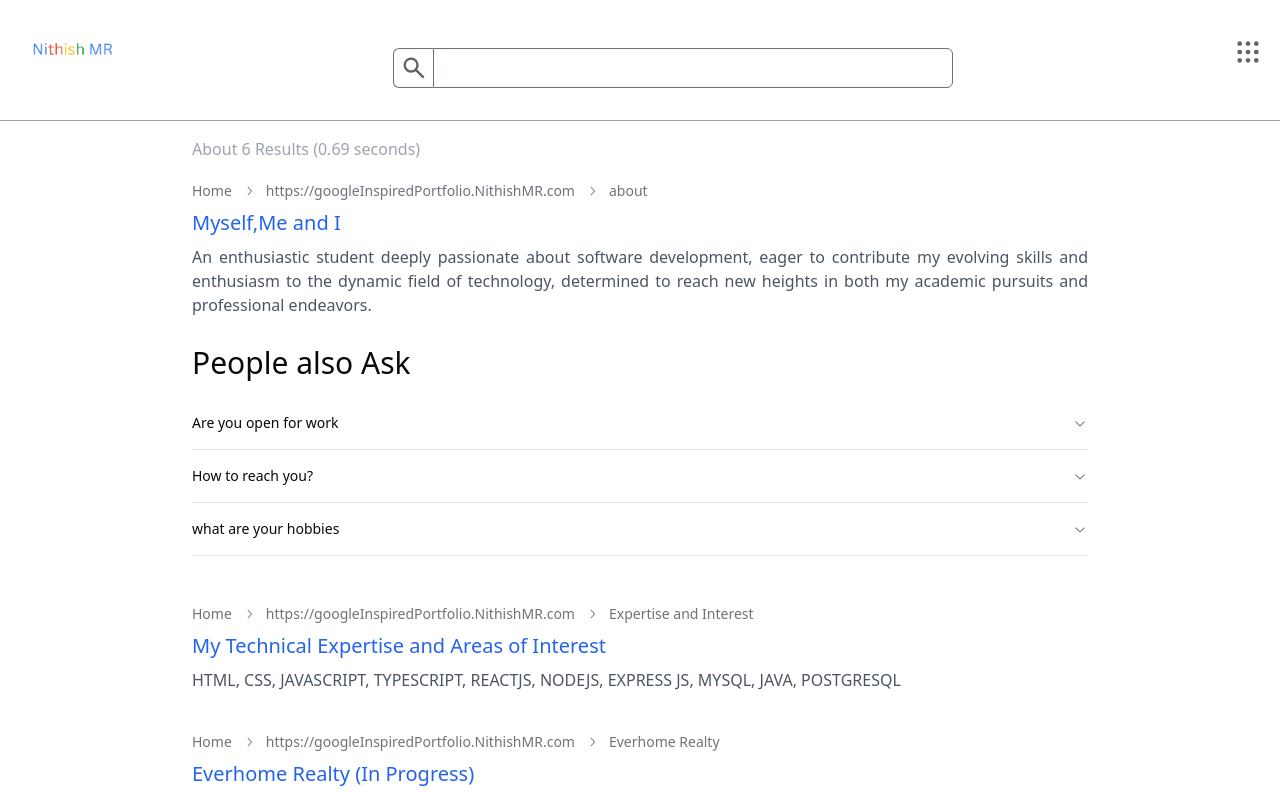
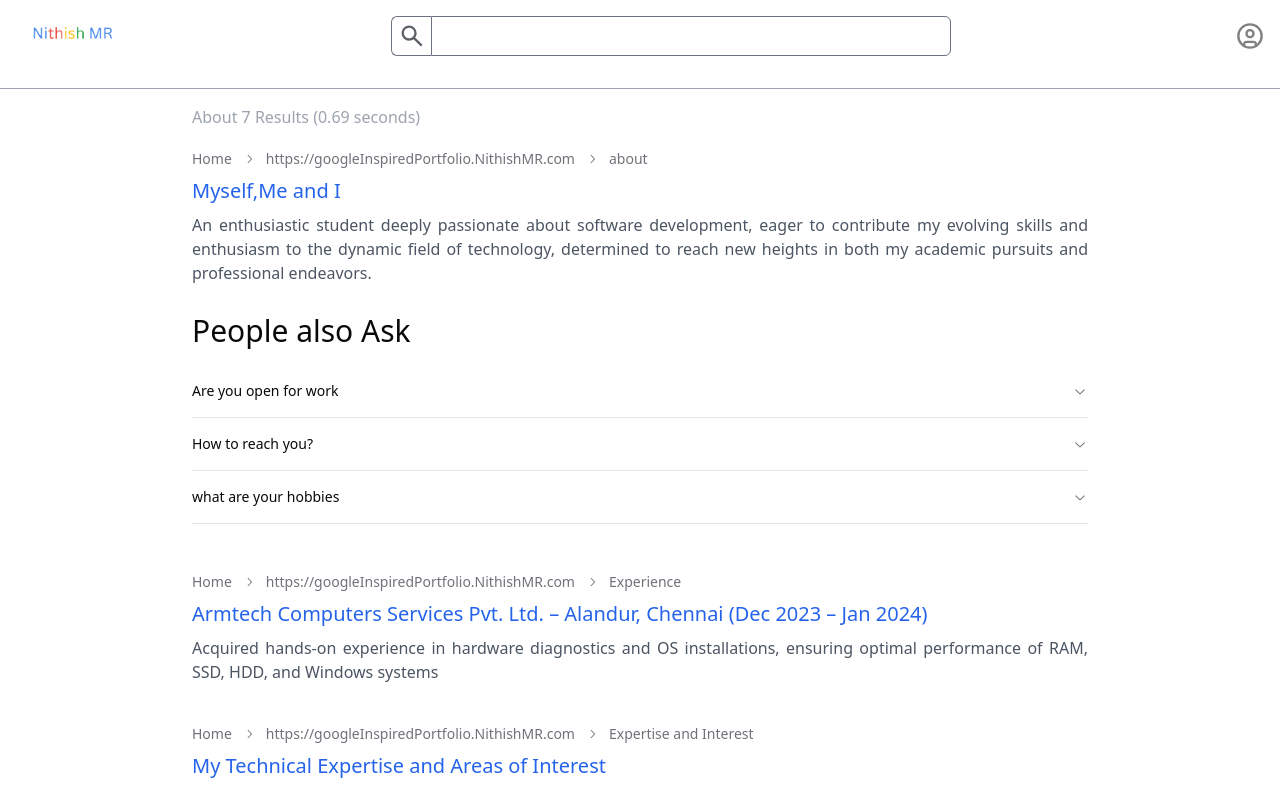
Before and after one commit to NithishMR/Google-Inspired-Portfolio, a React (Vite) app: page /all in a window 1280 px wide. Shown: the top 792 px of the page. Built offline with nearby package versions, Linux system fonts and the light colour scheme.

Commit message:
made changes on 17 december 2024

```diff
--- a/package.json
+++ b/package.json
@@ -14,8 +14,10 @@
     "@radix-ui/react-icons": "^1.3.0",
     "@radix-ui/react-slot": "^1.1.0",
     "@radix-ui/react-tabs": "^1.1.0",
+    "@radix-ui/react-tooltip": "^1.1.6",
     "class-variance-authority": "^0.7.0",
     "clsx": "^2.1.1",
+    "lucide-react": "^0.468.0",
     "react": "^18.3.1",
     "react-dom": "^18.3.1",
     "react-router-dom": "^6.26.1",
--- a/src/Pages/About.tsx
+++ b/src/Pages/About.tsx
@@ -29,6 +29,14 @@ const aboutData: QandA[] = [
   // Add more QandA pairs as needed
 ];
 const metaData: QandA1[] = [
+  {
+    question:
+      "Armtech Computers Services Pvt. Ltd. – Alandur, Chennai (Dec 2023 – Jan 2024)",
+    answer:
+      "Acquired hands-on experience in hardware diagnostics and OS installations, ensuring optimal performance of RAM, SSD, HDD, and Windows systems",
+    bc: "Experience",
+    linkTo: "https://www.linkedin.com/in/nithishmr/",
+  },
   {
     question: "My Technical Expertise and Areas of Interest",
     answer:
--- /dev/null
+++ b/src/Pages/ExpandedAccount.tsx
@@ -0,0 +1,7 @@
+export default function ExpandedAccount() {
+  return (
+    <>
+      <div className=""></div>
+    </>
+  );
+}
--- a/src/Pages/Footer.tsx
+++ b/src/Pages/Footer.tsx
@@ -13,7 +13,7 @@ function Footer() {
             <li>
               <Link
                 to="/about"
-                className="text-gray-700 hover:text-gray-900 font-semibold transition duration-200"
+                className="text-gray-700 hover:text-gray-900 font-semibold transition duration-200 hover:underline"
               >
                 About
               </Link>
@@ -21,7 +21,7 @@ function Footer() {
             <li>
               <Link
                 to="/projects"
-                className="text-gray-700 hover:text-gray-900 font-semibold transition duration-200"
+                className="text-gray-700 hover:text-gray-900 font-semibold transition duration-200 hover:underline"
               >
                 Projects
               </Link>
@@ -29,7 +29,7 @@ function Footer() {
             <li>
               <a
                 href="#blog"
-                className="text-gray-700 hover:text-gray-900 font-semibold transition duration-200"
+                className="text-gray-700 hover:text-gray-900 font-semibold transition duration-200 hover:underline"
               >
                 Blog
               </a>
@@ -43,7 +43,7 @@ function Footer() {
                 href="https://github.com/NithishMR/"
                 target="_blank"
                 rel="noopener noreferrer"
-                className="text-gray-700 hover:text-gray-900 font-semibold transition duration-200"
+                className="text-gray-700 hover:text-gray-900 font-semibold transition duration-200 hover:underline"
               >
                 GitHub
               </a>
@@ -51,7 +51,7 @@ function Footer() {
             <li>
               <a
                 href="mailto:nithishmr004@gmail.com"
-                className="text-gray-700 hover:text-gray-900 font-semibold transition duration-200"
+                className="text-gray-700 hover:text-gray-900 font-semibold transition duration-200 hover:underline"
               >
                 Email
               </a>
--- a/src/Pages/FrontPage.tsx
+++ b/src/Pages/FrontPage.tsx
@@ -1,16 +1,44 @@
 import Footer from "./Footer";
 import SearchBar from "./SearchBar";
+import { CircleUser } from "lucide-react";
+import {
+  Tooltip,
+  TooltipContent,
+  TooltipProvider,
+  TooltipTrigger,
+} from "@/components/ui/tooltip";
 
 function FrontPage() {
   return (
     <div className="">
       <div className="w-full">
         <div className="flex flex-row items-center justify-end space-x-6 p-4">
-          <div className="cursor-pointer">Gmail</div>
-          <div className="cursor-pointer">Images</div>
+          <div className="cursor-pointer text-gray-500 hover:underline">
+            Gmail
+          </div>
+          <div className="cursor-pointer text-gray-500 hover:underline">
+            Github
+          </div>
           <div className="flex items-center space-x-4">
-            <div className="cursor-pointer">another icon</div>
-            <div className="cursor-pointer">Account icon</div>
+            {/* <div className="cursor-pointer">
+              <img src="../src/assets/Apps.svg" alt="apps" className="w-6" />
+            </div> */}
+
+            <TooltipProvider>
+              <Tooltip>
+                <TooltipTrigger>
+                  <div className="cursor-pointer">
+                    <CircleUser color="gray" size={28} />
+                  </div>
+                </TooltipTrigger>
+                <TooltipContent>
+                  <div className="flex flex-col items-center justify-center">
+                    <div className="">Nithish MR</div>
+                    <div className="">nithishmr004@gmail.com</div>
+                  </div>
+                </TooltipContent>
+              </Tooltip>
+            </TooltipProvider>
           </div>
         </div>
       </div>
--- a/src/Pages/NewSearch.tsx
+++ b/src/Pages/NewSearch.tsx
@@ -1,34 +1,43 @@
 // import MultiTabs from "./MultiTabs";
 import SearchBar from "./SearchBar";
+import { CircleUser } from "lucide-react";
+import {
+  Tooltip,
+  TooltipContent,
+  TooltipProvider,
+  TooltipTrigger,
+} from "@/components/ui/tooltip";
 function NewSearch() {
   return (
     <>
       <div className="">
         <div className="w-full p-4 border-b-[1px] border-gray-400">
-          {/* Top Section with Logo, Search Bar, and Icons */}
           <div className="flex justify-between items-center mb-4">
-            {/* Logo */}
             <div className="flex items-center">
               <img src="../src/assets/copy1.png" alt="Logo" className="h-8" />
-              {/* <span className="text-2xl font-bold text-blue-500">Enjeck</span> */}
+            </div>
+            <div className="ml-[-24px]">
+              <SearchBar />
             </div>
 
-            {/* Search Bar */}
-            <SearchBar />
-
-            {/* Icons */}
             <div className="flex items-center space-x-4">
-              <i className="fas fa-th"></i>
-              <img
-                src="../src/assets/Apps.svg"
-                alt="Profile"
-                className="h-8 w-8 rounded-full"
-              />
+              <TooltipProvider>
+                <Tooltip>
+                  <TooltipTrigger>
+                    <div className="cursor-pointer">
+                      <CircleUser color="gray" size={28} />
+                    </div>
+                  </TooltipTrigger>
+                  <TooltipContent>
+                    <div className="flex flex-col items-center justify-center">
+                      <div className="">Nithish MR</div>
+                      <div className="">nithishmr004@gmail.com</div>
+                    </div>
+                  </TooltipContent>
+                </Tooltip>
+              </TooltipProvider>
             </div>
           </div>
-
-          {/* Navigation Section */}
-          {/* <MultiTabs /> */}
         </div>
       </div>
     </>
--- a/src/Pages/SearchBar.tsx
+++ b/src/Pages/SearchBar.tsx
@@ -77,7 +77,7 @@ const SearchBar: React.FC = () => {
   };
 
   return (
-    <div ref={searchRef} className="search-container mt-8">
+    <div ref={searchRef} className="search-container items-center">
       <div className="search-area flex justify-center items-center">
         <label htmlFor="search-about-me" className="flex items-center">
           <button
--- /dev/null
+++ b/src/components/ui/tooltip.tsx
@@ -0,0 +1,32 @@
+"use client"
+
+import * as React from "react"
+import * as TooltipPrimitive from "@radix-ui/react-tooltip"
+
+import { cn } from "@/lib/utils"
+
+const TooltipProvider = TooltipPrimitive.Provider
+
+const Tooltip = TooltipPrimitive.Root
+
+const TooltipTrigger = TooltipPrimitive.Trigger
+
+const TooltipContent = React.forwardRef<
+  React.ElementRef<typeof TooltipPrimitive.Content>,
+  React.ComponentPropsWithoutRef<typeof TooltipPrimitive.Content>
+>(({ className, sideOffset = 4, ...props }, ref) => (
+  <TooltipPrimitive.Portal>
+    <TooltipPrimitive.Content
+      ref={ref}
+      sideOffset={sideOffset}
+      className={cn(
+        "z-50 overflow-hidden rounded-md bg-primary px-3 py-1.5 text-xs text-primary-foreground animate-in fade-in-0 zoom-in-95 data-[state=closed]:animate-out data-[state=closed]:fade-out-0 data-[state=closed]:zoom-out-95 data-[side=bottom]:slide-in-from-top-2 data-[side=left]:slide-in-from-right-2 data-[side=right]:slide-in-from-left-2 data-[side=top]:slide-in-from-bottom-2",
+        className
+      )}
+      {...props}
+    />
+  </TooltipPrimitive.Portal>
+))
+TooltipContent.displayName = TooltipPrimitive.Content.displayName
+
+export { Tooltip, TooltipTrigger, TooltipContent, TooltipProvider }
```
Also changed, not shown: 1 other file (tests, documents, lock files or other folders).
